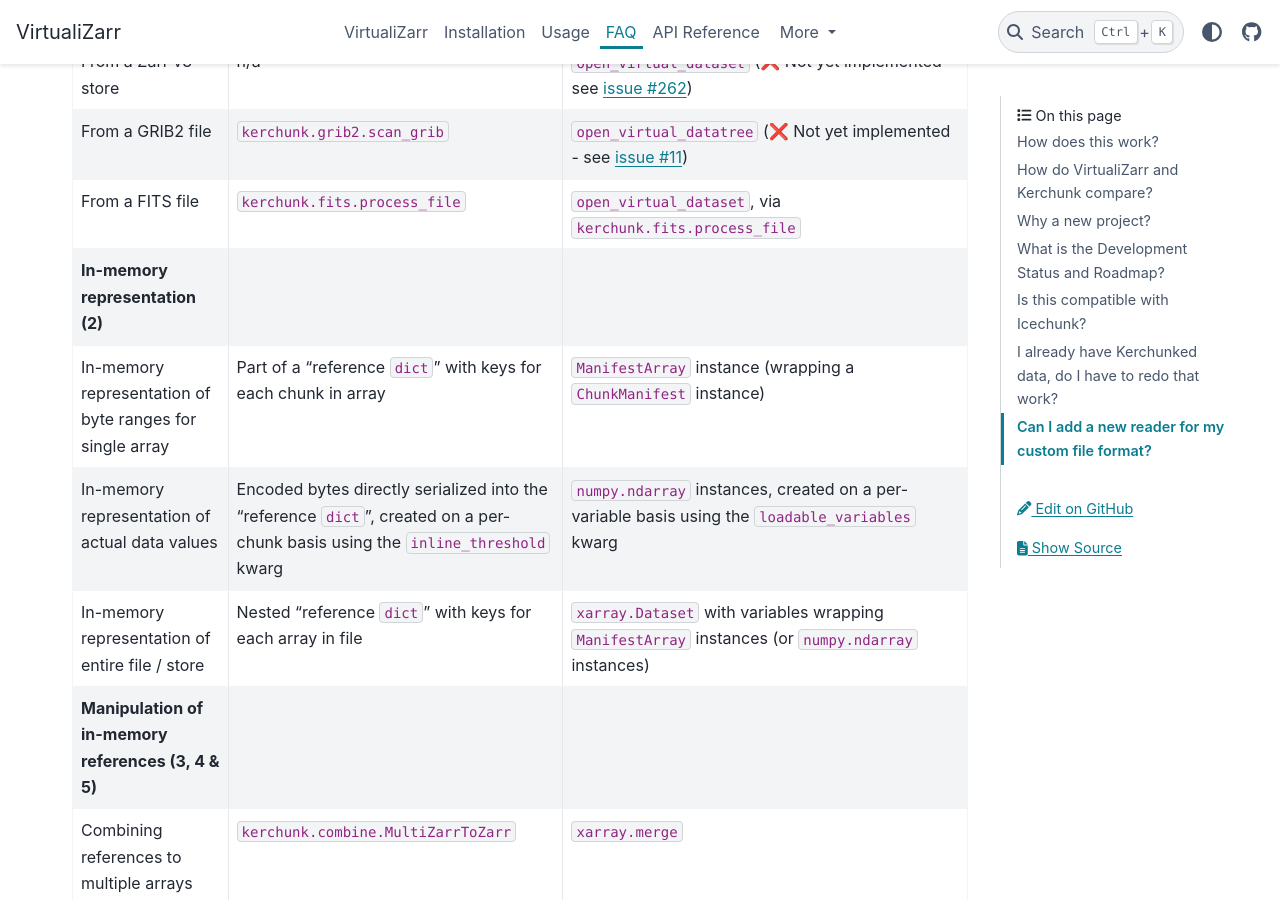
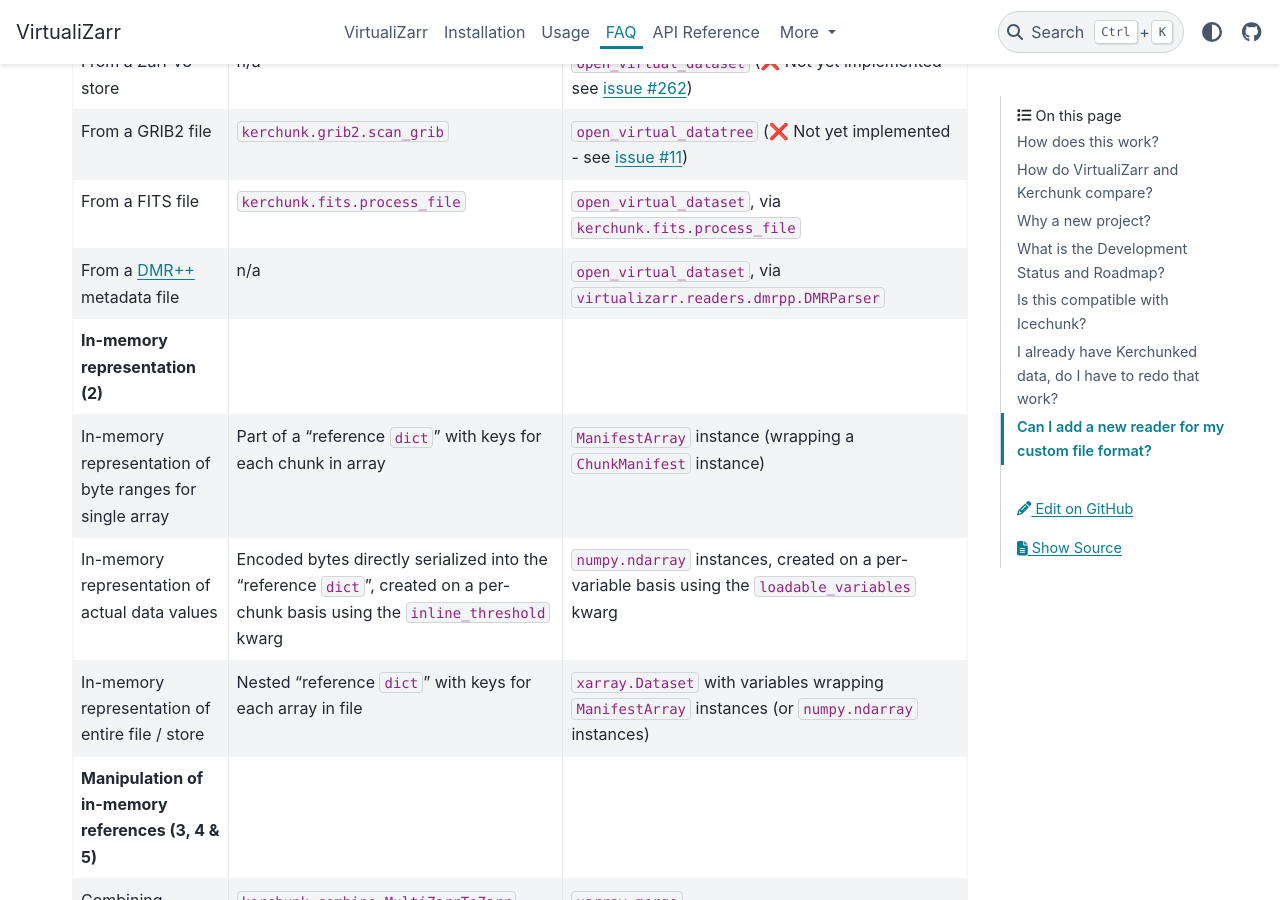
Before and after one commit to zarr-developers/VirtualiZarr, a Sphinx documentation site: the page built from docs/faq.md, in a window 1280 px wide and 900 px high, scrolled down 1972 px. Built offline with Sphinx 7.4.7 and the PyData theme 0.15.4, drawn with Linux system fonts in a browser that asks for light colours.

Commit message:
add dmr++ table entry

```diff
--- a/docs/faq.md
+++ b/docs/faq.md
@@ -29,6 +29,7 @@
 | From a Zarr v3 store                                                     | n/a                                                                                                          | `open_virtual_dataset` (❌ Not yet implemented - see [issue #262](https://github.com/zarr-developers/VirtualiZarr/issues/262))                                                                                       |
 | From a GRIB2 file                                                        | `kerchunk.grib2.scan_grib`                                                                                                          | `open_virtual_datatree` (❌ Not yet implemented - see [issue #11](https://github.com/zarr-developers/VirtualiZarr/issues/11))                                                                                |
 | From a FITS file                                                         | `kerchunk.fits.process_file`                                                                                                        | `open_virtual_dataset`, via `kerchunk.fits.process_file`                                                                                      |
+| From a [DMR++](https://opendap.github.io/DMRpp-wiki/DMRpp.html) metadata file                                                    | n/a                                                                                                        | `open_virtual_dataset`, via `virtualizarr.readers.dmrpp.DMRParser`                                                                                      |
 | **In-memory representation (2)**                                         |                                                                                                                                     |                                                                                                                                                  |
 | In-memory representation of byte ranges for single array                 | Part of a "reference `dict`" with keys for each chunk in array                                                                      | `ManifestArray` instance (wrapping a `ChunkManifest` instance)                                                                                   |
 | In-memory representation of actual data values                           | Encoded bytes directly serialized into the "reference `dict`", created on a per-chunk basis using the `inline_threshold` kwarg      | `numpy.ndarray` instances, created on a per-variable basis using the `loadable_variables` kwarg                                                  |
```
